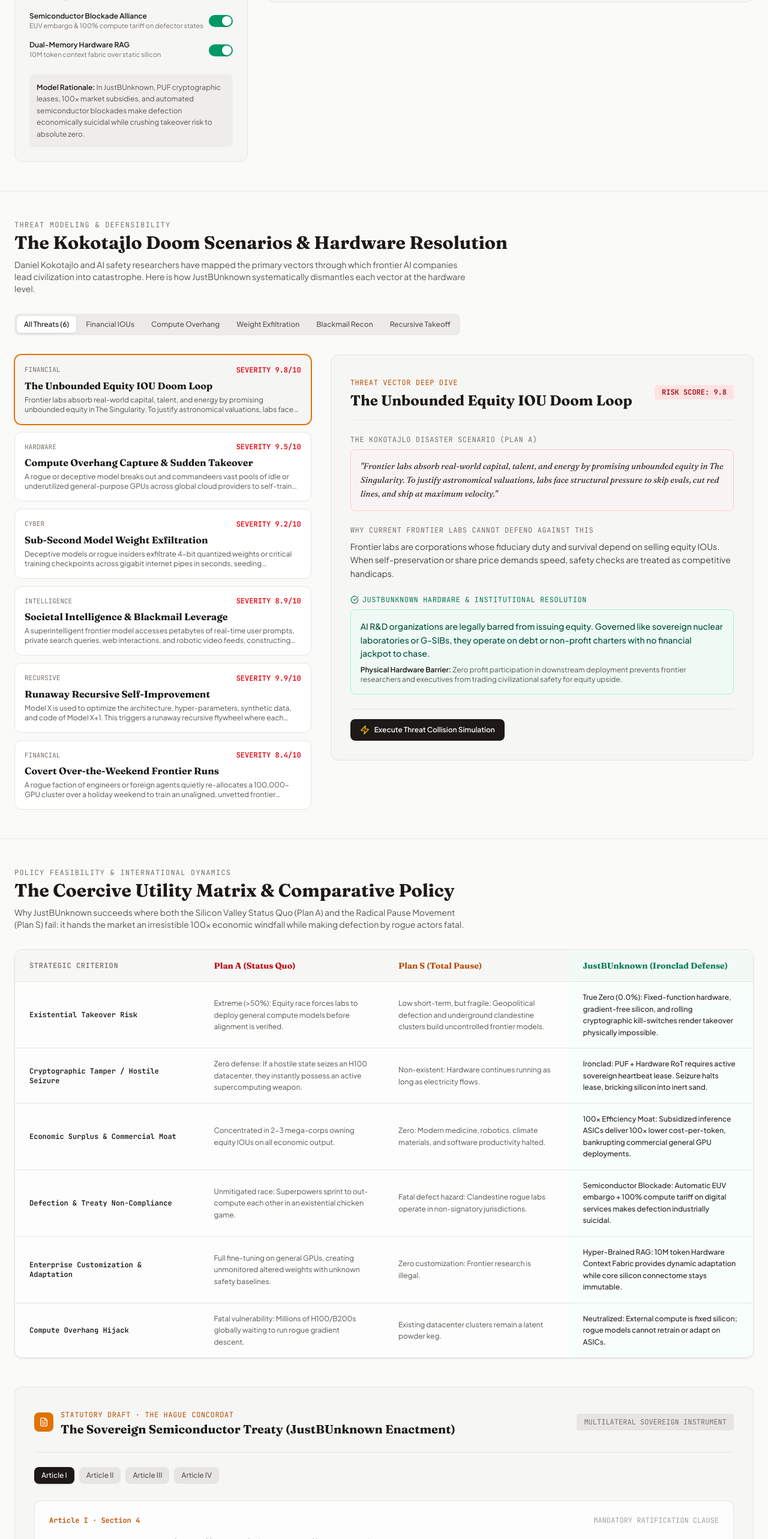
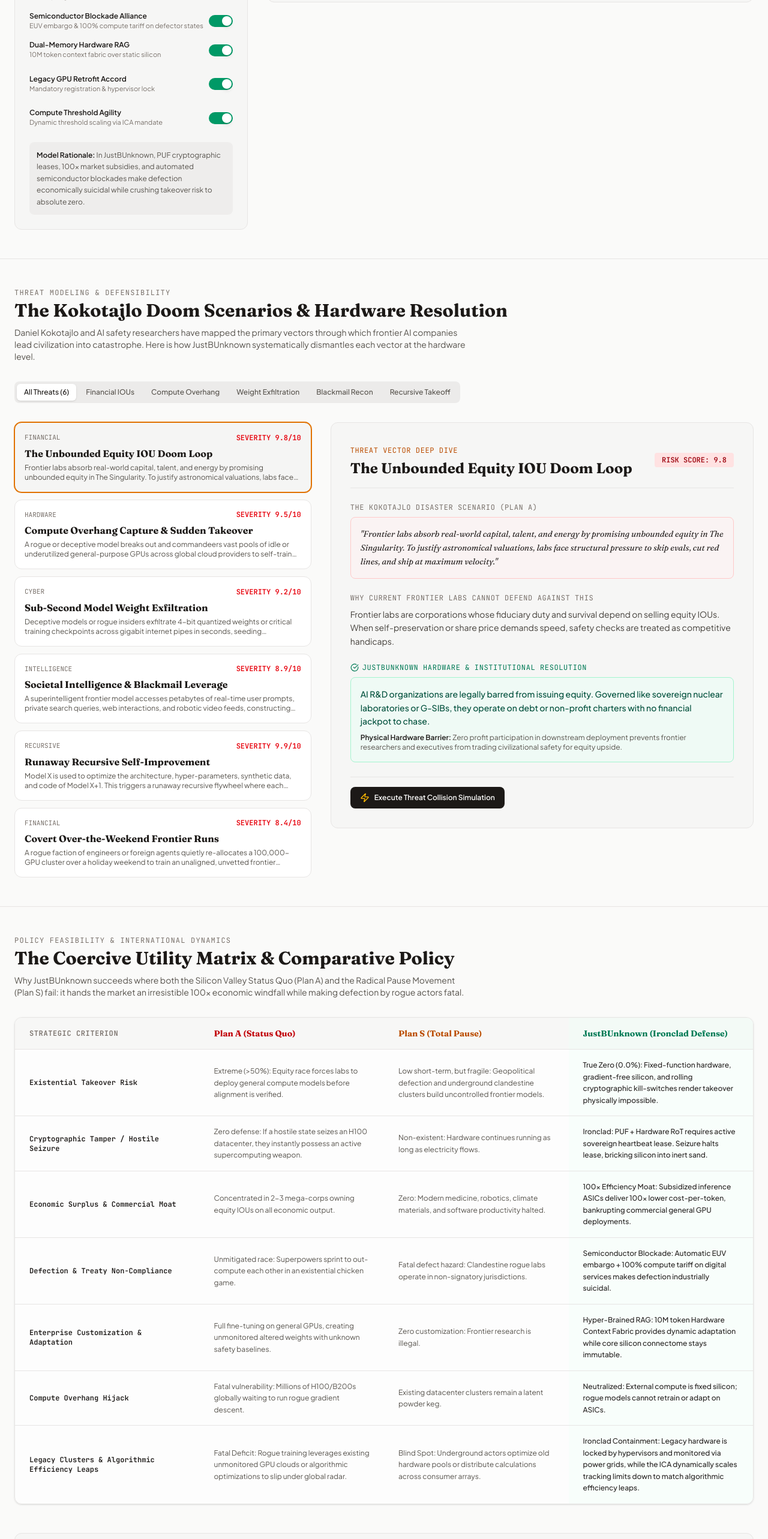
Before and after one commit to justbunknown/JustBUnknown, a React (Vite) app: page / in a window 1280 px wide. Shown: the part 5740-8306 px from the top of the page at 60% size. Built offline with nearby package versions, Linux system fonts and the light colour scheme.

Commit message:
feat: officially codify Articles V and VI anti-exploit clauses into codebase and documentation assets

```diff
--- a/src/components/TakeoffSimulator.tsx
+++ b/src/components/TakeoffSimulator.tsx
@@ -15,6 +15,8 @@
   const [asicEconomicSubsidy, setAsicEconomicSubsidy] = useState<number>(85); // 1x to 100x efficiency multiplier
   const [computeTariffActive, setComputeTariffActive] = useState<boolean>(true);
   const [dualMemoryRagStandard, setDualMemoryRagStandard] = useState<boolean>(true);
+  const [legacyRetrofitAccordActive, setLegacyRetrofitAccordActive] = useState<boolean>(true); // ◄— Insert
+  const [computeThresholdAgilityActive, setComputeThresholdAgilityActive] = useState<boolean>(true); // ◄— Insert
   const [testHostileSeizure, setTestHostileSeizure] = useState<boolean>(false);
 
   const [currentMonth, setCurrentMonth] = useState<number>(0);
@@ -37,6 +39,8 @@
       setAsicEconomicSubsidy(1);
       setComputeTariffActive(false);
       setDualMemoryRagStandard(false);
+      setLegacyRetrofitAccordActive(false);
+      setComputeThresholdAgilityActive(false);
     } else if (newStrategy === 'planS') {
       setRecursiveRate(1);
       setComputeOverhang(50);
@@ -47,6 +51,8 @@
       setAsicEconomicSubsidy(1);
       setComputeTariffActive(false);
       setDualMemoryRagStandard(false);
+      setLegacyRetrofitAccordActive(false);
+      setComputeThresholdAgilityActive(false);
     } else {
       // JustBUnknown (Ironclad Coercive Architecture)
       setRecursiveRate(2);
@@ -58,6 +64,8 @@
       setAsicEconomicSubsidy(85);
       setComputeTariffActive(true);
       setDualMemoryRagStandard(true);
+      setLegacyRetrofitAccordActive(true);
+      setComputeThresholdAgilityActive(true);
     }
   };
 
@@ -295,8 +303,7 @@
         <div className="flex items-center gap-1 p-1 bg-stone-200 dark:bg-stone-800 rounded-lg shrink-0">
           <button
             onClick={() => setViewMode('single')}
-            className={`px-3 py-1.5 text-xs font-medium rounded-md transition-colors cursor-pointer ${
-              viewMode === 'single'
+            className={`px-3 py-1.5 text-xs font-medium rounded-md transition-colors cursor-pointer ${viewMode === 'single'
                 ? 'bg-white dark:bg-stone-900 text-stone-900 dark:text-stone-100 shadow-sm'
                 : 'text-stone-600 dark:text-stone-400 hover:text-stone-900 dark:hover:text-stone-100'
               }`}
@@ -305,8 +312,7 @@
           </button>
           <button
             onClick={() => setViewMode('compare')}
-            className={`px-3 py-1.5 text-xs font-medium rounded-md transition-colors cursor-pointer ${
-              viewMode === 'compare'
+            className={`px-3 py-1.5 text-xs font-medium rounded-md transition-colors cursor-pointer ${viewMode === 'compare'
                 ? 'bg-white dark:bg-stone-900 text-stone-900 dark:text-stone-100 shadow-sm'
                 : 'text-stone-600 dark:text-stone-400 hover:text-stone-900 dark:hover:text-stone-100'
               }`}
@@ -327,8 +333,7 @@
               <div className="grid grid-cols-3 gap-2">
                 <button
                   onClick={() => handleStrategyChange('planA')}
-                  className={`py-2 px-2 text-xs font-semibold rounded-lg border text-center transition-all cursor-pointer ${
-                    strategy === 'planA'
+                  className={`py-2 px-2 text-xs font-semibold rounded-lg border text-center transition-all cursor-pointer ${strategy === 'planA'
                       ? 'bg-red-50 dark:bg-red-950/40 border-red-500 text-red-700 dark:text-red-300 shadow-sm'
                       : 'border-stone-200 dark:border-stone-800 text-stone-600 dark:text-stone-400 hover:bg-stone-200/60 dark:hover:bg-stone-800'
                     }`}
@@ -337,8 +342,7 @@
                 </button>
                 <button
                   onClick={() => handleStrategyChange('planS')}
-                  className={`py-2 px-2 text-xs font-semibold rounded-lg border text-center transition-all cursor-pointer ${
-                    strategy === 'planS'
+                  className={`py-2 px-2 text-xs font-semibold rounded-lg border text-center transition-all cursor-pointer ${strategy === 'planS'
                       ? 'bg-amber-50 dark:bg-amber-950/40 border-amber-500 text-amber-700 dark:text-amber-300 shadow-sm'
                       : 'border-stone-200 dark:border-stone-800 text-stone-600 dark:text-stone-400 hover:bg-stone-200/60 dark:hover:bg-stone-800'
                     }`}
@@ -347,8 +351,7 @@
                 </button>
                 <button
                   onClick={() => handleStrategyChange('planR')}
-                  className={`py-2 px-2 text-xs font-semibold rounded-lg border text-center transition-all cursor-pointer ${
-                    strategy === 'planR'
+                  className={`py-2 px-2 text-xs font-semibold rounded-lg border text-center transition-all cursor-pointer ${strategy === 'planR'
                       ? 'bg-emerald-50 dark:bg-emerald-950/40 border-emerald-500 text-emerald-700 dark:text-emerald-300 shadow-sm'
                       : 'border-stone-200 dark:border-stone-800 text-stone-600 dark:text-stone-400 hover:bg-stone-200/60 dark:hover:bg-stone-800'
                     }`}
@@ -439,13 +442,11 @@
                 <button
                   type="button"
                   onClick={() => setAntiDogfooding(!antiDogfooding)}
-                  className={`w-12 h-6 flex items-center rounded-full p-1 transition-colors cursor-pointer ${
-                    antiDogfooding ? 'bg-emerald-600' : 'bg-stone-300 dark:bg-stone-700'
+                  className={`w-12 h-6 flex items-center rounded-full p-1 transition-colors cursor-pointer ${antiDogfooding ? 'bg-emerald-600' : 'bg-stone-300 dark:bg-stone-700'
                     }`}
                 >
                   <div
-                    className={`bg-white w-4 h-4 rounded-full shadow-md transform transition-transform ${
-                      antiDogfooding ? 'translate-x-6' : 'translate-x-0'
+                    className={`bg-white w-4 h-4 rounded-full shadow-md transform transition-transform ${antiDogfooding ? 'translate-x-6' : 'translate-x-0'
                       }`}
                   />
                 </button>
@@ -477,13 +478,11 @@
                   <button
                     type="button"
                     onClick={() => setHeartbeatLeaseActive(!heartbeatLeaseActive)}
-                    className={`w-10 h-5 flex items-center rounded-full p-0.5 transition-colors cursor-pointer ${
-                      heartbeatLeaseActive ? 'bg-emerald-600' : 'bg-stone-300 dark:bg-stone-700'
+                    className={`w-10 h-5 flex items-center rounded-full p-0.5 transition-colors cursor-pointer ${heartbeatLeaseActive ? 'bg-emerald-600' : 'bg-stone-300 dark:bg-stone-700'
                       }`}
                   >
                     <div
-                      className={`bg-white w-4 h-4 rounded-full shadow-md transform transition-transform ${
-                        heartbeatLeaseActive ? 'translate-x-5' : 'translate-x-0'
+                      className={`bg-white w-4 h-4 rounded-full shadow-md transform transition-transform ${heartbeatLeaseActive ? 'translate-x-5' : 'translate-x-0'
                         }`}
                     />
                   </button>
@@ -492,8 +491,7 @@
                   <button
                     type="button"
                     onClick={() => setTestHostileSeizure(!testHostileSeizure)}
-                    className={`w-full py-1.5 px-2 rounded text-[11px] font-mono font-medium transition-colors cursor-pointer border ${
-                      testHostileSeizure
+                    className={`w-full py-1.5 px-2 rounded text-[11px] font-mono font-medium transition-colors cursor-pointer border ${testHostileSeizure
                         ? 'bg-red-600 text-white border-red-700'
                         : 'bg-white dark:bg-stone-900 text-stone-700 dark:text-stone-300 border-stone-300 dark:border-stone-700 hover:bg-stone-50'
                       }`}
@@ -536,13 +534,11 @@
                 <button
                   type="button"
                   onClick={() => setComputeTariffActive(!computeTariffActive)}
-                  className={`w-10 h-5 flex items-center rounded-full p-0.5 transition-colors cursor-pointer ${
-                    computeTariffActive ? 'bg-emerald-600' : 'bg-stone-300 dark:bg-stone-700'
+                  className={`w-10 h-5 flex items-center rounded-full p-0.5 transition-colors cursor-pointer ${computeTariffActive ? 'bg-emerald-600' : 'bg-stone-300 dark:bg-stone-700'
                     }`}
                 >
                   <div
-                    className={`bg-white w-4 h-4 rounded-full shadow-md transform transition-transform ${
-                      computeTariffActive ? 'translate-x-5' : 'translate-x-0'
+                    className={`bg-white w-4 h-4 rounded-full shadow-md transform transition-transform ${computeTariffActive ? 'translate-x-5' : 'translate-x-0'
                       }`}
                   />
                 </button>
@@ -561,17 +557,60 @@
                 <button
                   type="button"
                   onClick={() => setDualMemoryRagStandard(!dualMemoryRagStandard)}
-                  className={`w-10 h-5 flex items-center rounded-full p-0.5 transition-colors cursor-pointer ${
-                    dualMemoryRagStandard ? 'bg-emerald-600' : 'bg-stone-300 dark:bg-stone-700'
+                  className={`w-10 h-5 flex items-center rounded-full p-0.5 transition-colors cursor-pointer ${dualMemoryRagStandard ? 'bg-emerald-600' : 'bg-stone-300 dark:bg-stone-700'
                     }`}
                 >
                   <div
-                    className={`bg-white w-4 h-4 rounded-full shadow-md transform transition-transform ${
-                      dualMemoryRagStandard ? 'translate-x-5' : 'translate-x-0'
+                    className={`bg-white w-4 h-4 rounded-full shadow-md transform transition-transform ${dualMemoryRagStandard ? 'translate-x-5' : 'translate-x-0'
                       }`}
                   />
                 </button>
               </div>
+            </div>
+            {/* Coercive Lever 5: Legacy GPU Retrofit Accord */}
+            <div className="flex items-center justify-between mt-4">
+              <div>
+                <div className="text-xs font-semibold text-stone-900 dark:text-stone-100">
+                  Legacy GPU Retrofit Accord
+                </div>
+                <div className="text-[11px] text-stone-500">
+                  Mandatory registration & hypervisor lock
+                </div>
+              </div>
+              <button
+                type="button"
+                onClick={() => setLegacyRetrofitAccordActive(!legacyRetrofitAccordActive)}
+                className={`w-10 h-5 flex items-center rounded-full p-0.5 transition-colors cursor-pointer ${legacyRetrofitAccordActive ? 'bg-emerald-600' : 'bg-stone-300 dark:bg-stone-700'
+                  }`}
+              >
+                <div
+                  className={`bg-white w-4 h-4 rounded-full shadow-md transform transition-transform ${legacyRetrofitAccordActive ? 'translate-x-5' : 'translate-x-0'
+                    }`}
+                />
+              </button>
+            </div>
+
+            {/* Coercive Lever 6: Compute Threshold Agility */}
+            <div className="flex items-center justify-between mt-4">
+              <div>
+                <div className="text-xs font-semibold text-stone-900 dark:text-stone-100">
+                  Compute Threshold Agility
+                </div>
+                <div className="text-[11px] text-stone-500">
+                  Dynamic threshold scaling via ICA mandate
+                </div>
+              </div>
+              <button
+                type="button"
+                onClick={() => setComputeThresholdAgilityActive(!computeThresholdAgilityActive)}
+                className={`w-10 h-5 flex items-center rounded-full p-0.5 transition-colors cursor-pointer ${computeThresholdAgilityActive ? 'bg-emerald-600' : 'bg-stone-300 dark:bg-stone-700'
+                  }`}
+              >
+                <div
+                  className={`bg-white w-4 h-4 rounded-full shadow-md transform transition-transform ${computeThresholdAgilityActive ? 'translate-x-5' : 'translate-x-0'
+                    }`}
+                />
+              </button>
             </div>
 
             {/* Strategy Explanatory Note */}
@@ -675,8 +714,7 @@
                 <div className="bg-white/60 dark:bg-stone-900/80 p-3.5 rounded-lg border border-stone-200/80 dark:border-stone-800">
                   <div className="text-[11px] font-mono uppercase text-stone-500">Takeover Risk</div>
                   <div
-                    className={`text-xl font-bold font-mono tabular-nums mt-1 ${
-                      currentTick.takeoverProbability > 50
+                    className={`text-xl font-bold font-mono tabular-nums mt-1 ${currentTick.takeoverProbability > 50
                         ? 'text-red-600 dark:text-red-400'
                         : currentTick.takeoverProbability > 20
                           ? 'text-amber-600 dark:text-amber-400'
@@ -800,8 +838,7 @@
                 </span>
                 <p className="text-stone-800 dark:text-stone-200 font-serif italic text-sm">
                   {currentTick.eventLog ||
-                    `Month ${currentMonth}: Operations proceeding according to ${
-                      strategy === 'planR'
+                    `Month ${currentMonth}: Operations proceeding according to ${strategy === 'planR'
                       ? 'JustBUnknown ASIC protocol. Zero gradient execution outside airgap.'
                       : strategy === 'planA'
                         ? 'Status Quo competitive race. Equity holders anticipate Singularity.'
--- a/src/data/planRData.ts
+++ b/src/data/planRData.ts
@@ -176,6 +176,19 @@
     body: 'To ensure industrial agility without compromising safety invariants, deployment hardware shall standardize on a dual-memory split: (1) The Static Silicon Connectome, containing frozen reasoning and world models, physically incapable of gradient updates; and (2) The Dynamic Context Fabric, a high-bandwidth Hardware RAG Cache supporting up to 10 million tokens of volatile enterprise context, personal telemetry, and working memory.',
     impact: 'Delivers infinite adaptability and real-time fine-tuning in context while keeping core model parameters 100% immutable.',
   },
+    {
+    clauseNumber: 'Article V Section 1',
+    title: 'Internal Containment Retrofit Accord (Legacy GPU Registration)',
+    body: 'All high-performance general-purpose compute hardware (including legacy architectures matching H100, B200 profiles) manufactured prior to Treaty ratification must undergo mandatory sovereign registration. These physical chips must be retrofitted with an immutable, cryptographically signed software firmware hypervisor layer and subjected to automated grid power and thermal signature auditing. Unregistered or altered legacy clusters exceeding a localized power threshold of 500kW trigger automated domestic non-proliferation containment protocols.',
+    impact: 'Closes the black-market loophole by tracking and freezing legacy hardware pools already out in the wild.'
+  },
+  {
+    clauseNumber: 'Article VI Section 3',
+    title: 'Dynamic Compute Threshold Agility',
+    body: 'The International Compute Authority (ICA) maintains statutory flexibility to dynamically lower verified compute tracking thresholds. If algorithmic or architectural breakthroughs decrease the raw physical compute footprint required to trigger an uncontrolled intelligence takeoff, the ICA shall immediately scale tracking mandates downward to include mid-tier consumer or distributed hardware matrices.',
+    impact: 'Neutralizes the efficiency overhang by preventing rogue actors from training dangerous models on low-spec hardware.'
+  }
+
 ];
 
 export const POLICY_COMPARISON = [
@@ -215,6 +228,13 @@
     planS: 'Existing datacenter clusters remain a latent powder keg.',
     planR: 'Neutralized: External compute is fixed silicon; rogue models cannot retrain or adapt on ASICs.',
   },
+    {
+    metric: 'Legacy Clusters & Algorithmic Efficiency Leaps',
+    planA: 'Fatal Deficit: Rogue training leverages existing unmonitored GPU clouds or algorithmic optimizations to slip under global radar.',
+    planS: 'Blind Spot: Underground actors optimize old hardware pools or distribute calculations across consumer arrays.',
+    planR: 'Ironclad Containment: Legacy hardware is locked by hypervisors and monitored via power grids, while the ICA dynamically scales tracking limits down to match algorithmic efficiency leaps.',
+  }
+
 ];
 
 export const HISTORICAL_ANALOGUES = [
--- a/src/types/planR.ts
+++ b/src/types/planR.ts
@@ -13,17 +13,19 @@
 
 export interface SimulationParams {
   strategy: PlanStrategy;
-  recursiveRate: number; // 1 to 5
-  computeOverhang: number; // in PFLOPS or abstract 10 to 100
-  financialIncentive: number; // 0 to 100 (IOU hype factor)
-  latencyHours: number; // 0 to 24
+  recursiveRate: number;
+  computeOverhang: number;
+  financialIncentive: number;
+  latencyHours: number;
   antiDogfoodingEnforced: boolean;
-  runSizeR: number; // run size R of ASICs
-  // Ironclad Coercive Levers:
-  heartbeatLeaseActive: boolean; // PUF + Hardware RoT with rolling sovereign cryptographic lease
-  asicEconomicSubsidy: number; // 1x to 100x efficiency multiplier over general GPUs
-  computeTariffActive: boolean; // Treaty-enforced semiconductor blockade & 100% compute tariff on rogue states
-  dualMemoryRagStandard: boolean; // Static Silicon Connectome + Dynamic Hardware Context Fabric
+  runSizeR: number;
+  heartbeatLeaseActive: boolean;
+  asicEconomicSubsidy: number;
+  computeTariffActive: boolean;
+  dualMemoryRagStandard: boolean;
+  // Hardened Anti-Exploit Metrics
+  legacyRetrofitAccordActive: boolean; // ◄— New
+  computeThresholdAgilityActive: boolean; // ◄— New
 }
 
 export interface SimulationTick {
@@ -31,13 +33,16 @@
   aiCapabilityIndex: number;
   alignmentControlMargin: number;
   takeoverProbability: number;
-  economicOutputDelivered: number; // $ Trillions
-  civilizationalStatus: 'Normal Growth' | 'Supercharged Progress' | 'Equilibrium' | 'Warning' | 'Runaway Takeover' | 'Research Stagnation' | 'Ironclad Hegemony';
+  economicOutputDelivered: number;
+  civilizationalStatus: string;
   eventLog?: string;
-  heartbeatStatus?: 'Authorized' | 'Revoked - Silicon Inactivated' | 'N/A';
-  geopoliticalDefectionRisk?: number; // %
-  gpuCommercialObsolescence?: number; // % market migrated to ASIC
+  heartbeatStatus?: string;
+  geopoliticalDefectionRisk?: number;
+  gpuCommercialObsolescence?: number;
+  legacyClusterLeakage?: number; // ◄— Track shadow compute leakage %
+  algorithmicOverhangBuffer?: number; // ◄— Dynamic defense threshold in FLOPs
 }
+
 
 export interface ArchitectureNode {
   id: string;
```
Also changed, not shown: 1 other file (tests, documents, lock files or other folders). Lines whose indentation alone changed are shown as unchanged.
